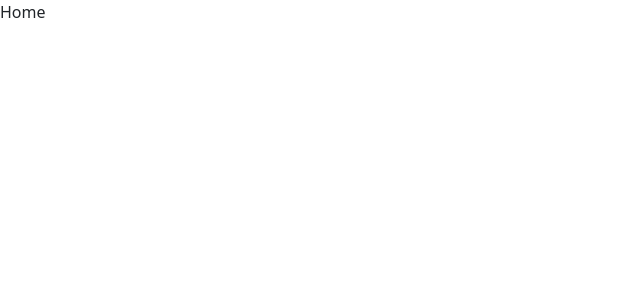
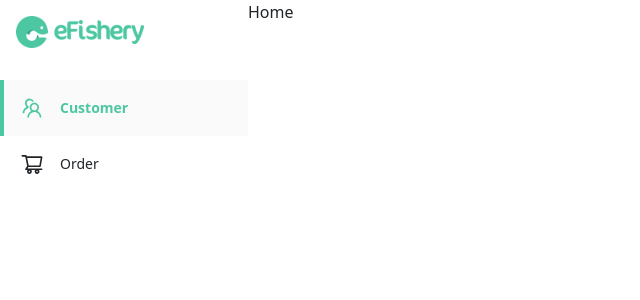
Before and after one commit to muhammadelzandiyusuf/efishery-cms, a React (Create React App) app: page / in a window 1280 px wide. Shown: the top 300 px of the page, without its empty margins (0-640 px from the left). Built offline with nearby package versions, Linux system fonts and the light colour scheme.

Commit message:
feat(navbar): add navbar component

```diff
--- a/src/App.js
+++ b/src/App.js
@@ -1,7 +1,9 @@
 import { Routes, Route } from 'react-router-dom';
 
 import appRoutes from './routes';
+
 import 'bootstrap/dist/css/bootstrap.min.css';
+import '@/assets/scss/global.scss';
 
 const App = () => {
   return (
--- /dev/null
+++ b/src/assets/scss/_colors.scss
@@ -0,0 +1,4 @@
+$primary: #4cc7a2;
+$primary-hover: #389477;
+$white: #ffffff;
+$grey: #fafafa;
--- /dev/null
+++ b/src/assets/scss/_screensizes.scss
@@ -0,0 +1,5 @@
+$screen-xs: 0;
+$screen-sm: 768px;
+$screen-md: 1024px;
+$screen-lg: 1440px;
+$screen-xl: 2560px;
--- /dev/null
+++ b/src/assets/scss/global.scss
@@ -0,0 +1,25 @@
+html, body{
+  height: 100%;
+  margin: 0;
+  padding: 0;
+}
+
+*{
+  box-sizing: border-box;
+  margin: 0;
+}
+
+a{
+  color: inherit;
+  text-decoration: inherit;
+}
+
+.overlay{
+  z-index: 2;
+  position: fixed;
+  left: 0;
+  top: 0;
+  width: 100vw;
+  height: 100vh;
+  background-color: rgba($color: #000000, $alpha: 0.5);
+}
--- /dev/null
+++ b/src/components/Layout/index.jsx
@@ -0,0 +1,14 @@
+import Sidebar from '@/components/Sidebar';
+
+import './layout.scss';
+
+const Layout = (props) => {
+  return (
+    <div className='layout'>
+      <Sidebar />
+      {props.children}
+    </div>
+  );
+};
+
+export default Layout;
--- /dev/null
+++ b/src/components/Layout/layout.scss
@@ -0,0 +1,4 @@
+.layout {
+  display: flex;
+  flex-direction: row;
+}
--- /dev/null
+++ b/src/components/Sidebar/index.jsx
@@ -0,0 +1,52 @@
+import { useLocation, useNavigate } from 'react-router-dom';
+import { useDispatch, useSelector } from 'react-redux';
+import { AiOutlineShoppingCart, AiOutlineTeam } from 'react-icons/ai';
+
+import LogoImage from '@/assets/images/logo.png';
+
+import { menuSelector, toggleMenu } from '../../redux';
+import './sidebar.scss';
+
+const Sidebar = () => {
+  const location = useLocation();
+  const pathName = location.pathname.split('/');
+  const showMenu = useSelector(menuSelector);
+  const dispatch = useDispatch();
+  const navigate = useNavigate();
+
+  const closeModal = () => {
+    dispatch(toggleMenu(false));
+  };
+
+  const handleToLink = (link) => {
+    closeModal();
+    navigate(link);
+  };
+
+  return (
+    <>
+      {showMenu && <div className='overlay' onClick={closeModal} />}
+      <div className={`sidebar ${showMenu ? 'show' : ''}`}>
+        <div className='logo'>
+          <img src={LogoImage} alt={'logo efishery'} />
+        </div>
+        <div className='sidebar-menu'>
+          <div
+            className={`${pathName[1] === '' ? 'active' : ''}`}
+            onClick={() => handleToLink('/')}
+          >
+            <AiOutlineTeam className='icon' /> Customer
+          </div>
+          <div
+            className={`${pathName[1] === 'order' ? 'active' : ''}`}
+            onClick={() => handleToLink('/order')}
+          >
+            <AiOutlineShoppingCart className='icon' /> Order
+          </div>
+        </div>
+      </div>
+    </>
+  );
+};
+
+export default Sidebar;
--- /dev/null
+++ b/src/components/Sidebar/sidebar.scss
@@ -0,0 +1,54 @@
+@import '../../assets/scss/colors';
+@import '../../assets/scss/screensizes';
+
+.sidebar{
+  height: 100vh;
+  width: 248px;
+  overflow-y: auto;
+  overflow-x: hidden;
+  background-color: $white;
+  .logo{
+    padding: 16px;
+    margin-bottom: 16px;
+    img{
+      height: 32px;
+      width: auto;
+      object-fit: contain;
+    }
+  }
+  .sidebar-menu{
+    padding: 0;
+    div{
+      .icon{
+        font-size: 24px;
+        margin-right: 16px;
+      }
+      border-left: 4px solid transparent;
+      display: flex;
+      align-items: center;
+      font-size: 14px;
+      padding: 16px;
+      line-height: 1;
+      &:hover, &.active{
+        background-color: $grey;
+        border-color: $primary;
+        cursor: pointer;
+      }
+      &.active{
+        color: $primary;
+        font-weight: 600;
+      }
+    }
+  }
+  @media(max-width: $screen-md) {
+    position: fixed;
+    top: 0;
+    left: 0;
+    z-index: 3;
+    display: none;
+
+    &.show {
+      display: block;
+    }
+  }
+}
--- a/src/pages/Home/index.jsx
+++ b/src/pages/Home/index.jsx
@@ -1,5 +1,7 @@
+import Layout from '@/components/Layout';
+
 const Home = () => {
-  return <section>Home</section>;
+  return <Layout>Home</Layout>;
 };
 
 export default Home;
```
Also changed, not shown: .eslintrc.json, src/assets/images/logo.png (added).
